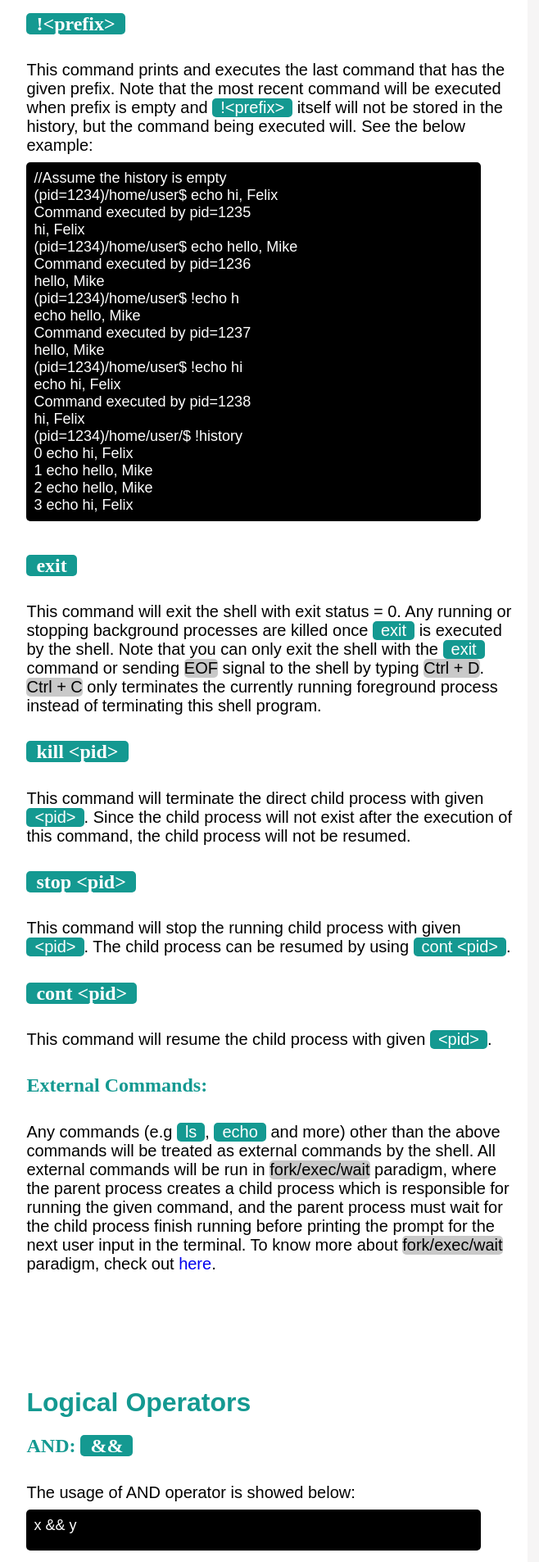
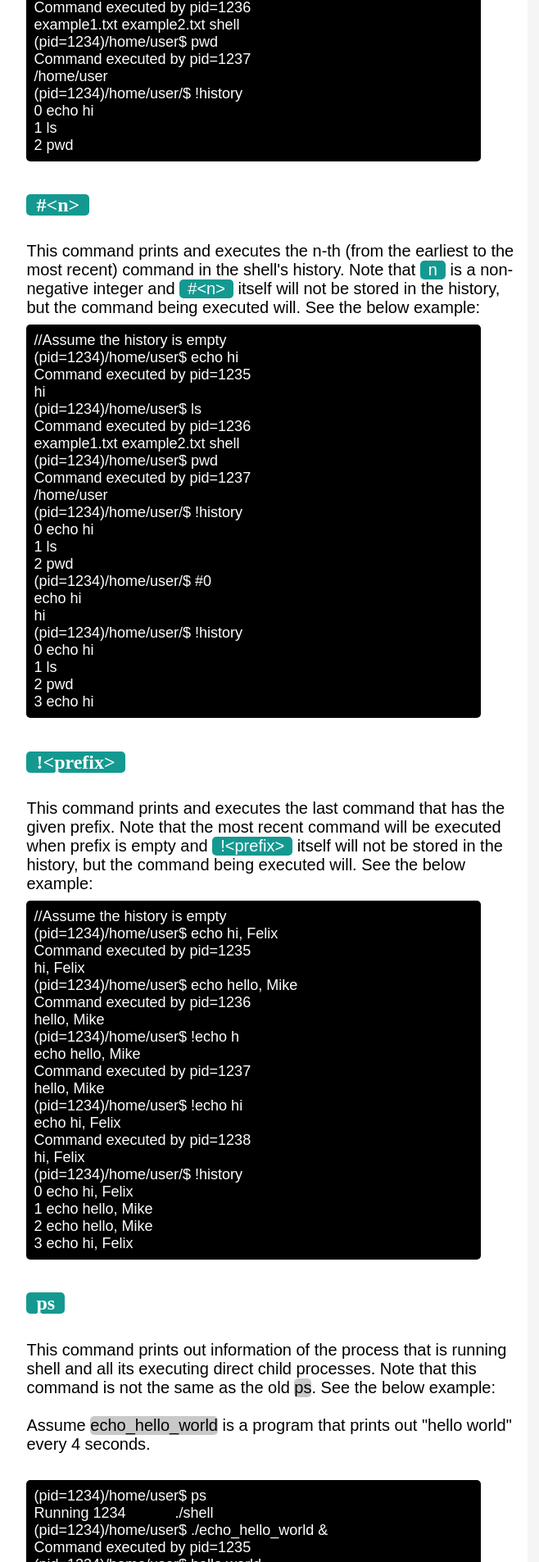
Before and after one commit to kop1314/personal_website, a PHP site: page /shell.html in a window 1280 px wide. Shown: the part 4594-6500 px from the top of the page at 82% size, without its empty margins (444-1102 px from the left). Run offline with PHP 8.4, Linux system fonts and the light colour scheme; some libraries are stand-ins or nearby versions.

Commit message:
add ps command for shell project and add executable file

```diff
--- a/personal_website_home/css/projects.css
+++ b/personal_website_home/css/projects.css
@@ -180,6 +180,10 @@ svg{
     box-sizing: border-box;
 }
 
+.more-info-btn:hover{
+    cursor: pointer;
+}
+
 .more-info-btn:hover:before{
     width: 100%;
     height: 100%;
--- a/personal_website_home/ichat.html
+++ b/personal_website_home/ichat.html
@@ -2,6 +2,8 @@
 <html lang="en">
 <head>
     <meta charset="UTF-8">
+    <meta http-equiv="X-UA-Compatible" content="IE-edge">
+    <meta name="viewport" content="width-device-width, initial-scale=1.0">
     <title>iChat</title>
   <link rel="stylesheet" type="text/css" href="css/project_template.css"/>
 
--- a/personal_website_home/js/project_template.js
+++ b/personal_website_home/js/project_template.js
@@ -1,4 +1,9 @@
 $(document).ready(function(){
+    //scroll to top when refresh page
+    $(window).on('beforeunload', function(){
+        $(window).scrollTop(0);
+    });
+
     $(window).scroll(function(){
         highlightVerticalNavItem();
     });
--- a/personal_website_home/shell.html
+++ b/personal_website_home/shell.html
@@ -2,6 +2,8 @@
 <html lang="en">
 <head>
     <meta charset="UTF-8">
+    <meta http-equiv="X-UA-Compatible" content="IE-edge">
+    <meta name="viewport" content="width-device-width, initial-scale=1.0">
     <title>Shell</title>
     <link rel="stylesheet" type="text/css" href="css/project_template.css"/>
 
@@ -42,9 +44,9 @@
                 <ul>
                     <li><a href="#section-1" class="active">Overview</a></li>
                     <li><a href="#section-2">Run the Shell</a></li>
-                    <li><a href="#section-3">Commands</a></li>
-                    <li><a href="#section-4">Logical Operators</a></li>
-                    <li><a href="#section-5">Background Processes</a></li>
+                    <li><a href="#section-3">Background Processes</a></li>
+                    <li><a href="#section-4">Commands</a></li>
+                    <li><a href="#section-5">Logical Operators</a></li>
 
                 </ul>
 
@@ -66,7 +68,7 @@
                     <a href="https://en.wikipedia.org/wiki/Ar_(Unix)">archiver</a> which contains some callback
                     functions, the program can <b>ONLY</b> be built and run in a linux machine. The version for Windows
                     and macOS will be provided in the future once I replace the archiver with my owned code. To start
-                    playing with the shell, download it from <a href="#">here</a>.
+                    playing with the shell, download it from <a href="downloads/shell.zip">here</a>.
                 </p>
             </div>
             <div class="project-info-section" id="section-2">
@@ -152,10 +154,43 @@
 
             </div>
             <div class="project-info-section" id="section-3">
+                <h1>Background Processes</h1>
+                <p>
+                    Any external commands suffixed with <span class="inline-cmd">&</span> will be run in the background
+                    processes. There should be a single space between the external command and
+                    <span class="inline-cmd">&</span>. An example of using background process will be: <br>
+
+                    <span class="command-line-container">ls &</span> <br><br>
+
+                    The shell will take the next command (built-in or external) before the previous given external
+                    commands finish running in the background processes. With that being said, the prompt might be
+                    misaligned as the example below:
+
+                    <span class="command-line-container">(pid=1234)/home/user$ ls &<br>
+                    Command executed by pid=1235<br>
+                    (pid=1234)/home/user$<br>
+                    example1.txt example2.txt shell<br>
+                    NEXT COMMAND WILL SHOW UP HERE WHEN YOU TYPE</span> <br><br>
+
+                    The shell was designed to run unlimited background processes at the same time, but this number is
+                    restricted by the system setting. Check out <span class="inline-cmd">ulimit</span> if you want to
+                    know more about resource limit of the current user. <br><br>
+
+                    <span style="font-weight: 600; font-size: 22px; color: red;">WARNING(S):</span> <br><br>
+
+                    <span class="warning-sign"><i class="fas fa-exclamation-triangle"></i></span> Only external commands
+                    can be run in the background process. <br><br>
+
+                    <span class="warning-sign"><i class="fas fa-exclamation-triangle"></i></span> Backgrounding will
+                    <b>NOT</b> chain with logical operators
+                </p>
+            </div>
+            <div class="project-info-section" id="section-4">
                 <h1>Commands</h1>
 
                 <h2>Built-in Commands:</h2><br><br>
 
+                <!---- cd <path>-------->
                 <div class="project-info-section-sub">
                     <h2><span class="inline-cmd">cd &lt;path&gt;</span></h2>
                     <p>
@@ -273,6 +311,36 @@
                     </p>
                 </div>
 
+                <!-------- ps ---------->
+                <div class="project-info-section-sub">
+                    <h2><span class="inline-cmd">ps</span></h2>
+                    <p>
+                        This command prints out information of the process that is running shell and all its executing
+                        direct child processes. Note that this command is not the same as the old
+                        <span style="background: #c9c9c9">ps</span>. See the below example: <br><br>
+
+                        Assume  <span style="background: #c9c9c9">echo_hello_world</span> is a program that prints out
+                        "hello world" every 4 seconds.<br><br>
+
+                        <span class="command-line-container">
+                            (pid=1234)/home/user$ ps<br>
+                            Running 1234 &nbsp;&nbsp;&nbsp;&nbsp;&nbsp;&nbsp;&nbsp;&nbsp;&nbsp;&nbsp; ./shell<br>
+                            (pid=1234)/home/user$ ./echo_hello_world &<br>
+                            Command executed by pid=1235<br>
+                            (pid=1234)/home/user$ hello world<br>
+                            hello world<br>
+                            hello world<br>
+                            //misalignment<br>
+                            stop 1235<br>
+                            1235 suspended &nbsp;&nbsp;&nbsp;&nbsp;&nbsp;&nbsp;&nbsp;&nbsp;&nbsp;&nbsp; ./echo_hello_world &<br>
+                            (pid=1234)/home/user$ ps<br>
+                            Running 1234 &nbsp;&nbsp;&nbsp;&nbsp;&nbsp;&nbsp;&nbsp;&nbsp;&nbsp;&nbsp; ./shell<br>
+                            Stopped 1235 &nbsp;&nbsp;&nbsp;&nbsp;&nbsp;&nbsp;&nbsp;&nbsp;&nbsp;&nbsp; ./echo_hello_world &<br>
+                        </span>
+                    </p>
+                </div>
+
+                <!---- exit ------------>
                 <div class="project-info-section-sub">
                     <h2><span class="inline-cmd">exit</span></h2>
                     <p>
@@ -286,29 +354,125 @@
                     </p>
                 </div>
 
+                <!---- kill <pid> ------>
                 <div class="project-info-section-sub">
                     <h2><span class="inline-cmd">kill &lt;pid&gt;</span></h2>
                     <p>
                         This command will terminate the direct child process with given
                         <span class="inline-cmd">&lt;pid&gt;</span>. Since the child process will not exist after the
-                        execution of this command, the child process will not be resumed.
+                        execution of this command, the child process will not be resumed. See the below example:<br><br>
+
+                        Assume  <span style="background: #c9c9c9">echo_hello_world</span> is a program that prints out
+                        "hello world" every 4 seconds and  the
+                        <span style="background: #c9c9c9">pgrep -R &lt;pid&gt;</span> command prints out pid(s) of all
+                        alive child processes of the process with given
+                        <span style="background: #c9c9c9">&lt;pid&gt;</span>. <br><br>
+
+                        <span class="command-line-container">
+                            (pid=1234)/home/user$ ./echo_hello_world &<br>
+                            Command executed by pid=1235<br>
+                            (pid=1234)/home/user$ hello world<br>
+                            hello world<br>
+                            hello world<br>
+                            //misalignment<br>
+                            pgrep -R 1234<br>
+                            Command executed by pid=1236<br>
+                            //pid of process that is running echo_hello_world<br>
+                            1235<br>
+                            (pid=1234)/home/user$ hello world<br>
+                            hello world<br>
+                            hello world<br>
+                            //misalignment<br>
+                            kill 1234<br>
+                            1234 killed &nbsp;&nbsp;&nbsp;&nbsp;&nbsp;&nbsp;&nbsp;&nbsp;&nbsp;&nbsp;./echo_hello_world &<br>
+                            (pid=1234)/home/user$ pgrep -R 1234<br>
+                            Command executed by pid=1237<br>
+                            //No pid will be printed here<br>
+                            (pid=1234)/home/user$<br>
+                        </span>
                     </p>
                 </div>
 
+                <!---- stop <pid> ------>
                 <div class="project-info-section-sub">
                     <h2><span class="inline-cmd">stop &lt;pid&gt;</span></h2>
                     <p>
                         This command will stop the running child process with given
                         <span class="inline-cmd">&lt;pid&gt;</span>. The child process can be resumed by using
-                        <span class="inline-cmd">cont &lt;pid&gt;</span>.
+                        <span class="inline-cmd">cont &lt;pid&gt;</span>. See the below example:<br><br>
+
+                        Assume  <span style="background: #c9c9c9">echo_hello_world</span> is a program that prints out
+                        "hello world" every 4 seconds and  the
+                        <span style="background: #c9c9c9">pgrep -R &lt;pid&gt;</span> command prints out pid(s) of all
+                        alive child processes of the process with given
+                        <span style="background: #c9c9c9">&lt;pid&gt;</span>. <br><br>
+
+                        <span class="command-line-container">
+                            (pid=1234)/home/user$ ./echo_hello_world &<br>
+                            Command executed by pid=1235<br>
+                            (pid=1234)/home/user$ hello world<br>
+                            hello world<br>
+                            hello world<br>
+                            //misalignment<br>
+                            pgrep -R 1234<br>
+                            Command executed by pid=1236<br>
+                            //pid of process that is running echo_hello_world<br>
+                            1235<br>
+                            (pid=1234)/home/user$ hello world<br>
+                            hello world<br>
+                            hello world<br>
+                            //misalignment<br>
+                            stop 1234<br>
+                            1234 suspended &nbsp;&nbsp;&nbsp;&nbsp;&nbsp;&nbsp;&nbsp;&nbsp;&nbsp;&nbsp;./echo_hello_world &<br>
+                            (pid=1234)/home/user$ pgrep -R 1234<br>
+                            Command executed by pid=1237<br>
+                            //1234 is still printed here, but no more "hello world"(s)<br>
+                            1234<br>
+                            (pid=1234)/home/user$<br>
+                        </span>
                     </p>
                 </div>
 
+                <!---- cont <pid> ------>
                 <div class="project-info-section-sub">
                     <h2><span class="inline-cmd">cont &lt;pid&gt;</span></h2>
                     <p>
                         This command will resume the child process with given
-                        <span class="inline-cmd">&lt;pid&gt;</span>.
+                        <span class="inline-cmd">&lt;pid&gt;</span>. See the below example:<br><br>
+
+                        Assume  <span style="background: #c9c9c9">echo_hello_world</span> is a program that prints out
+                        "hello world" every 4 seconds and  the
+                        <span style="background: #c9c9c9">pgrep -R &lt;pid&gt;</span> command prints out pid(s) of all
+                        alive child processes of the process with given
+                        <span style="background: #c9c9c9">&lt;pid&gt;</span>. <br><br>
+
+                        <span class="command-line-container">
+                            (pid=1234)/home/user$ ./echo_hello_world &<br>
+                            Command executed by pid=1235<br>
+                            (pid=1234)/home/user$ hello world<br>
+                            hello world<br>
+                            hello world<br>
+                            //misalignment<br>
+                            pgrep -R 1234<br>
+                            Command executed by pid=1236<br>
+                            //pid of process that is running echo_hello_world<br>
+                            1235<br>
+                            (pid=1234)/home/user$ hello world<br>
+                            hello world<br>
+                            hello world<br>
+                            //misalignment<br>
+                            stop 1234<br>
+                            1234 suspended &nbsp;&nbsp;&nbsp;&nbsp;&nbsp;&nbsp;&nbsp;&nbsp;&nbsp;&nbsp;./echo_hello_world &<br>
+                            (pid=1234)/home/user$ pgrep -R 1234<br>
+                            Command executed by pid=1237<br>
+                            //1234 is still printed here, but no more "hello world"(s)<br>
+                            1234<br>
+                            //resume the process and print "hello world"<br>
+                            (pid=1234)/home/user$ cont 1234<br>
+                            (pid=1234)/home/user$ hello world<br>
+                            hello world<br>
+                            hello world<br>
+                        </span>
                     </p>
                 </div>
 
--- a/personal_website_home/veggiebirds.html
+++ b/personal_website_home/veggiebirds.html
@@ -2,6 +2,8 @@
 <html lang="en">
 <head>
     <meta charset="UTF-8">
+    <meta http-equiv="X-UA-Compatible" content="IE-edge">
+    <meta name="viewport" content="width-device-width, initial-scale=1.0">
     <title>veggiebirds</title>
     <link rel="stylesheet" type="text/css" href="css/project_template.css"/>
 
```
Also changed, not shown: other parts of personal_website_home/shell.html (+4 -33 lines), personal_website_home/index.html (+8 -4 lines), 3 other files.
